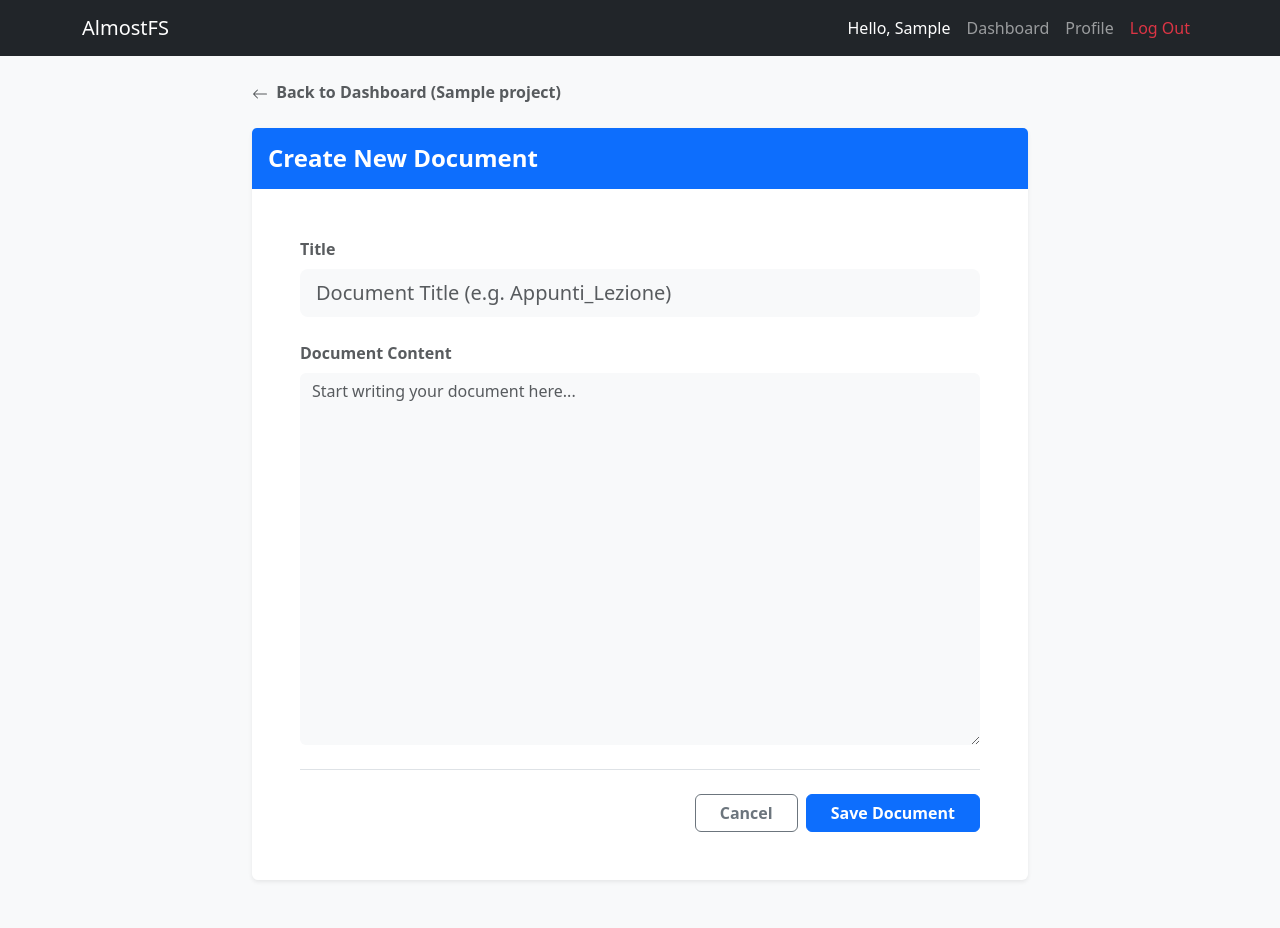
After one commit to AY02/web-technology-project, a Django app: page /documents/project/1/new/ in a window 1280 px wide. The commit adds this page. Run offline with Django 5.2, Linux system fonts and the light colour scheme; a user stored in the database is signed in; tables that the repository leaves empty hold one stand-in row (values such as "Sample post").

Commit message:
Document Create CBV + moving template logic in the document app from dashboard.html in project

```diff
--- a/almost_fs/urls.py
+++ b/almost_fs/urls.py
@@ -23,5 +23,6 @@ urlpatterns = [
   path('admin/', admin.site.urls),
   path('accounts/', include('accounts.urls')),
   path('projects/', include('projects.urls')),
+  path('documents/', include('documents.urls')),
   path('', TemplateView.as_view(template_name='index.html'), name='home')
 ]
--- /dev/null
+++ b/documents/forms.py
@@ -0,0 +1,18 @@
+from django import forms
+from .models import Document
+
+class DocumentForm(forms.ModelForm):
+  class Meta:
+    model = Document
+    fields = ['title', 'content']
+    widgets = {
+      'title': forms.TextInput(attrs={
+        'class': 'form-control form-control-lg bg-light border-0 mb-3',
+        'placeholder': 'Document Title (e.g. Appunti_Lezione)'
+      }),
+      'content': forms.Textarea(attrs={
+        'class': 'form-control bg-light border-0',
+        'rows': 15,
+        'placeholder': 'Start writing your document here...'
+      }),
+    }
--- /dev/null
+++ b/documents/templates/documents/document_form.html
@@ -0,0 +1,45 @@
+{% extends "base.html" %}
+
+{% block title %}New Document - {{ project.title }}{% endblock %}
+
+{% block content %}
+<div class="container mt-4 mb-5" style="max-width: 800px;">
+
+  <div class="mb-4">
+    <a href="{% url 'dashboard_project' project.id %}" class="text-decoration-none text-muted fw-bold">
+      <svg xmlns="http://www.w3.org/2000/svg" width="16" height="16" fill="currentColor" class="bi bi-arrow-left me-1" viewBox="0 0 16 16">
+        <path fill-rule="evenodd" d="M15 8a.5.5 0 0 0-.5-.5H2.707l3.147-3.146a.5.5 0 1 0-.708-.708l-4 4a.5.5 0 0 0 0 .708l4 4a.5.5 0 0 0 .708-.708L2.707 8.5H14.5A.5.5 0 0 0 15 8z"/>
+      </svg>
+      Back to Dashboard ({{ project.title }})
+    </a>
+  </div>
+
+  <div class="card shadow-sm border-0">
+    <div class="card-header bg-primary text-white border-0 py-3">
+      <h4 class="mb-0 fw-bold">Create New Document</h4>
+    </div>
+
+    <div class="card-body p-5">
+      <form method="POST">
+        {% csrf_token %}
+
+        <div class="mb-4">
+          <label class="form-label fw-bold text-muted">Title</label>
+          {{ form.title }}
+        </div>
+
+        <div class="mb-4">
+          <label class="form-label fw-bold text-muted">Document Content</label>
+          {{ form.content }}
+        </div>
+
+        <div class="d-flex justify-content-end border-top pt-4">
+          <a href="{% url 'dashboard_project' project.id %}" class="btn btn-outline-secondary me-2 fw-bold px-4">Cancel</a>
+          <button type="submit" class="btn btn-primary fw-bold px-4">Save Document</button>
+        </div>
+      </form>
+    </div>
+  </div>
+
+</div>
+{% endblock %}
--- /dev/null
+++ b/documents/urls.py
@@ -0,0 +1,8 @@
+from django.urls import path
+from . import views
+
+app_name = 'documents'
+
+urlpatterns = [
+  path('project/<int:project_id>/new/', views.DocumentCreateView.as_view(), name='create_document'),
+]
--- a/documents/views.py
+++ b/documents/views.py
@@ -1,3 +1,39 @@
-from django.shortcuts import render
+from django.views.generic.edit import CreateView
+from django.urls import reverse
+from django.shortcuts import get_object_or_404
+from django.contrib import messages
+from django.http import Http404
+from django.contrib.auth.mixins import LoginRequiredMixin
 
-# Create your views here.
+from projects.models import Project
+from .models import Document
+from .forms import DocumentForm
+
+
+class DocumentCreateView(LoginRequiredMixin, CreateView):
+  model = Document
+  form_class = DocumentForm
+  template_name = 'documents/document_form.html'
+
+  def dispatch(self, request, *args, **kwargs):
+    """Security check before uploading the view."""
+    self.project = get_object_or_404(Project, id=self.kwargs['project_id'])
+    if not self.project.can_edit_todo_document(request.user):
+      raise Http404("You do not have permission to create documents here.")
+    return super().dispatch(request, *args, **kwargs)
+
+  def get_context_data(self, **kwargs):
+    """Passing the project to the template for the return to the project logic."""
+    context = super().get_context_data(**kwargs)
+    context['project'] = self.project
+    return context
+
+  def form_valid(self, form):
+    """Checking validity of the form."""
+    form.instance.project_parent = self.project
+    messages.success(self.request, f"Document '{form.instance.title}' created.")
+    return super().form_valid(form)
+
+  def get_success_url(self):
+    """Redirecting to the dashboard project after the save."""
+    return reverse('dashboard_project', kwargs={'project_id': self.project.id})
```
Also changed, not shown: documents/templates/documents/document_panel.html (added, +31 -0 lines), projects/templates/projects/dashboard.html (+2 -28 lines).
